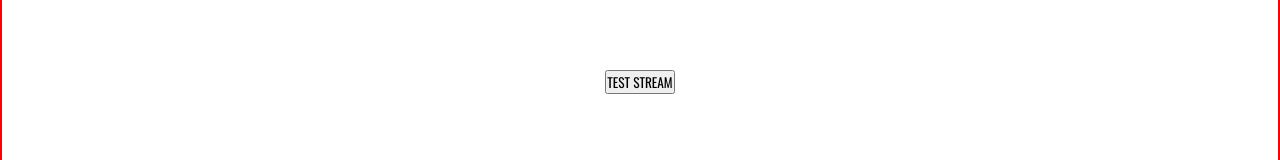
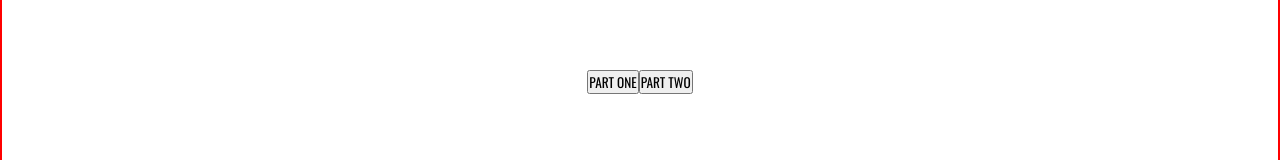
Before and after one commit to codeyourwaytofreedom/streamer, a Next.js app: page / in a window 1280 px wide. Shown: the part 319-479 px from the top of the page. Built offline with nearby package versions, Linux system fonts and the light colour scheme.

Commit message:
Finally chunk addition done.
Problem solved.

Successive chunks combined.

Large videos can be built on the client side now.

Great step forward.

Keep going.

Remember why you started.

```diff
--- a/components/Homie.tsx
+++ b/components/Homie.tsx
@@ -1,52 +1,103 @@
-import { useEffect } from "react";
+import { useEffect, useRef } from "react";
 import h from "../styles/Homie.module.css";
 import { useState } from "react";
+import ReactPlayer from 'react-player';
+
+
+
 
 const Homie = () => {
-    const [videoData, setVideoData] = useState<Blob>();
-    const [videoUrl, setvideoUrl] = useState<string>();
-    const handle_stream = () => {
-        fetch("http://localhost:3000/api/streamer", {
-            method:"POST",
-            body:"Testing",
-            headers: { Range: 'bytes=0-9000000' }
-        })
-        .then((response) => {
+
+    const [videoUrl, setVideoUrl] = useState<string | null>(null);
+    const [chunks, setChunks] = useState<Uint8Array[]>([]);
+    const start = 0;
+    const end = 1000000;
+    const videoRef = useRef<HTMLVideoElement>(null);
+
+    const add = () => {
+        const fetchData = async () => {
+            try {
+              const response = await fetch(
+                `http://localhost:3000/api/streamer`,
+                {
+                  method: 'GET',
+                  headers: { Range: `bytes=${start}-${end}`, file: 'boxing.mp4' },
+                }
+              );
               const reader = response.body?.getReader();
-            let videoData:any = [];
+              const receivedChunks: Uint8Array[] = [];
+
               const read = () => {
                 reader?.read().then(({ done, value }) => {
                   if (done) {
-                        // all data has been read
-                        const videoBlob = new Blob(videoData, { type: 'video/mp4' });
+                    const videoBlob = new Blob(chunks, { type: 'video/mp4' });
                     const videoUrl = URL.createObjectURL(videoBlob);
-                        console.log(videoUrl);
-                        setvideoUrl(videoUrl);
+                    setVideoUrl(videoUrl);
+                    console.log("one",receivedChunks);
+                    console.log("two",chunks);
                     return;
                   }
-                    videoData.push(value);
-                    console.log(value)
+                  receivedChunks.push(value);
+                  chunks.push(value)
                   read();
                 });
               };
               read();
-        })
-        .catch((error) => {
+            } catch (error) {
               console.error(error);
+            }
+          };
+          fetchData();
+    }
+
+    const add2 = () => {
+      const fetchData = async () => {
+          try {
+            const response = await fetch(
+              `http://localhost:3000/api/streamer`,
+              {
+                method: 'GET',
+                headers: { Range: `bytes=${end}-${end+200000}`, file: 'boxing.mp4' },
+              }
+            );
+            const reader = response.body?.getReader();
+            const receivedChunks: Uint8Array[] = [];
+
+            const read = () => {
+              reader?.read().then(({ done, value }) => {
+                if (done) {
+                  const videoBlob = new Blob(chunks, { type: 'video/mp4' });
+                  const videoUrl = URL.createObjectURL(videoBlob);
+                  setVideoUrl(videoUrl);
+                  console.log("one",receivedChunks);
+                  console.log("two",chunks);
+                  return;
+                }
+                receivedChunks.push(value);
+                chunks.push(value)
+                read();
               });
+            };
+            read();
+          } catch (error) {
+            console.error(error);
           }
+        };
+        fetchData();
+  }
+
     return (
         <>
             <>
             <div className={h.homie}>
                 <div>
-                    <button onClick={handle_stream}>TEST STREAM</button>
+                    <button onClick={add}>PART ONE</button>
+                    <button onClick={add2}>PART TWO</button>
                     <h1>{videoUrl}</h1>
                     {
                         videoUrl &&
-                        <video controls>
-                            <source src={videoUrl} type="video/mp4" />
-                        </video>
+                        <video src={videoUrl} ref={videoRef} controls />
+
                     }
                 </div>
             </div>
--- a/pages/api/streamer.ts
+++ b/pages/api/streamer.ts
@@ -4,12 +4,15 @@ import fs from 'fs';
 import { createReadStream } from 'fs';
 import path from 'path';
 
+const test = [];
 
-export default function handler(
+
+export  default function handler(
   req: NextApiRequest,
   res: NextApiResponse
 ) {
-  const videoPath = path.join(process.cwd(), 'excluded', 'tiger.mp4');
+  console.log(req.headers.file)
+  const videoPath = path.join(process.cwd(), 'excluded', `${req.headers.file}`);
   const file_details = fs.statSync(videoPath);
   const fileSize = file_details.size;
   const byte_range = req.headers.range;
@@ -21,8 +24,8 @@ export default function handler(
 
     const start = parseInt(slice[0], 10);
     const end = slice[1] ? parseInt(slice[1], 10) : fileSize - 1;
-    const chunksize = end - start + 1;
-    const file = createReadStream(videoPath, { start, end });
+    const chunksize = end - start;
+    const file = createReadStream(videoPath, ({ start, end }));
     const head = {
       'Content-Range': `bytes ${start}-${end}/${fileSize}`,
       'Accept-Ranges': 'bytes',
@@ -33,6 +36,11 @@ export default function handler(
     file.pipe(res);
   }
   else{
-    res.status(200).json({ message: 'no range found' })
+    const head = {
+        'Content-Length': fileSize,
+        'Content-Type': 'video/mp4',
+    };
+    res.writeHead(200, head);
+    fs.createReadStream(videoPath).pipe(res);
   }
 }
```
Also changed, not shown: package.json (+7 -0 lines), 1 other file (tests, documents, lock files or other folders). Lines whose indentation alone changed are shown as unchanged.
